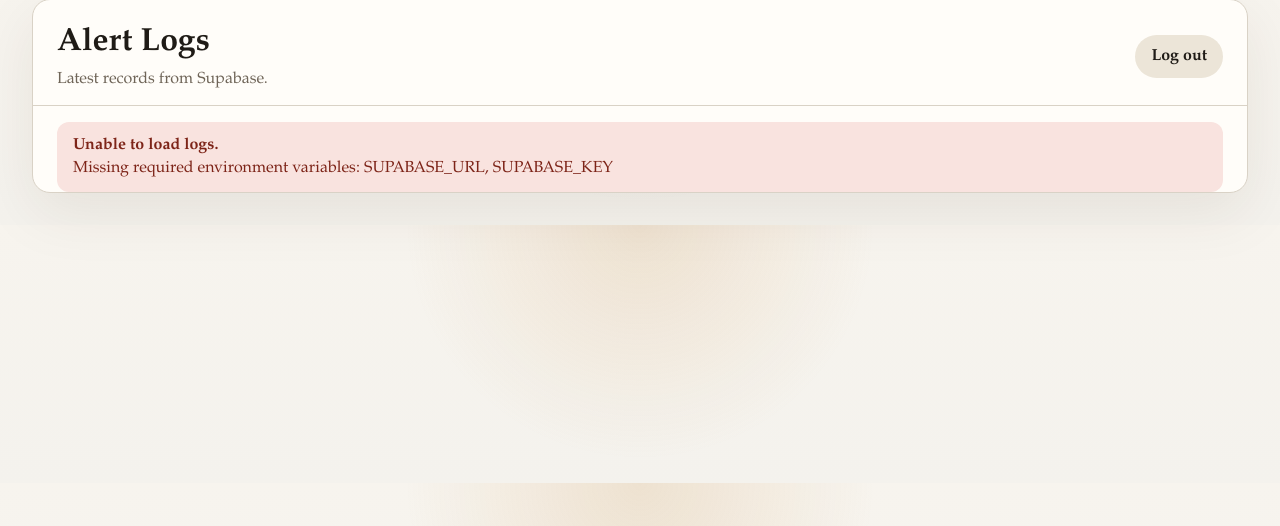
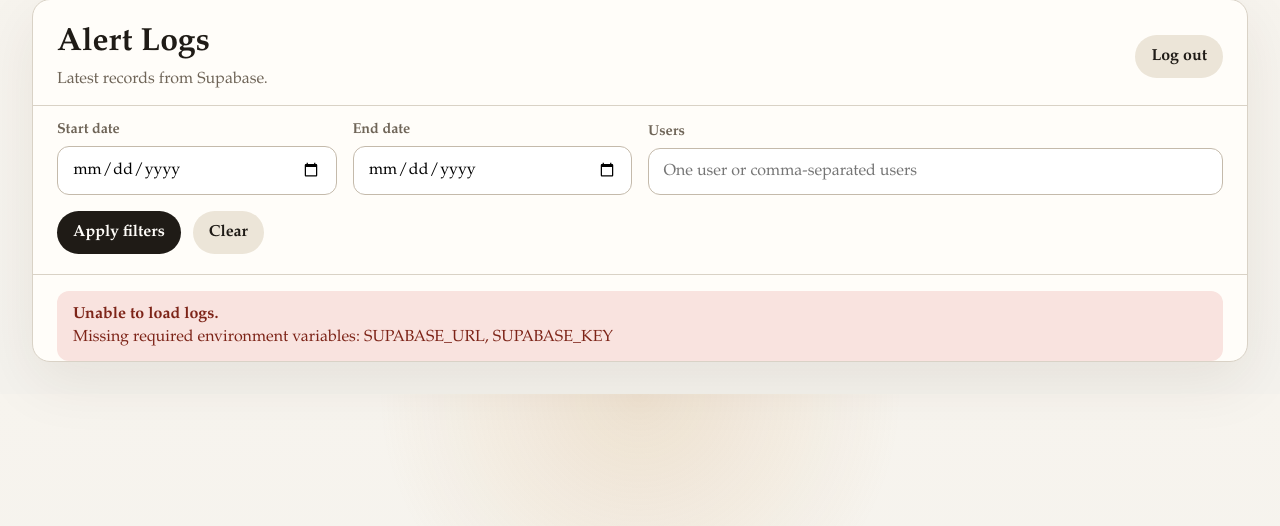
Before and after one commit to SamIAmHarris/pb_alert_logs, a FastAPI app: page / in a window 1280 px wide. Shown: the part 33-559 px from the top of the page. Run offline with FastAPI, Linux system fonts and the light colour scheme; the visitor is signed in with stand-in values (Sample User, id 1); parts of the project's set-up code (start-up, migrations or seed data) failed here and were passed over.

Commit message:
Add user and date filtering

```diff
--- a/app/routes.py
+++ b/app/routes.py
@@ -1,4 +1,4 @@
-from datetime import datetime
+from datetime import date, datetime, time, timedelta, timezone
 from hmac import compare_digest
 from typing import Any
 
@@ -36,6 +36,20 @@ def _format_timestamp(value: Any) -> str:
     return parsed.strftime("%Y-%m-%d %H:%M:%S %Z") or parsed.isoformat()
 
 
+def _parse_date(value: str | None) -> date | None:
+    if not value:
+        return None
+    return date.fromisoformat(value)
+
+
+def _parse_users(value: str | None) -> list[str]:
+    if not value:
+        return []
+
+    parts = value.replace("\n", ",").split(",")
+    return [part.strip() for part in parts if part.strip()]
+
+
 def _is_authenticated(request: Request) -> bool:
     return bool(request.session.get("authenticated"))
 
@@ -55,9 +69,31 @@ async def index(request: Request) -> HTMLResponse:
 
     logs: list[dict[str, str]] = []
     error_message: str | None = None
+    start_date = request.query_params.get("start_date", "").strip()
+    end_date = request.query_params.get("end_date", "").strip()
+    users = request.query_params.get("users", "").strip()
 
     try:
-        rows = fetch_recent_logs()
+        start_value = _parse_date(start_date) if start_date else None
+        end_value = _parse_date(end_date) if end_date else None
+        user_ids = _parse_users(users)
+
+        if start_value and end_value and start_value > end_value:
+            raise ValueError("Start date must be on or before end date.")
+
+        start_at = None
+        end_before = None
+        if start_value:
+            start_at = datetime.combine(start_value, time.min, tzinfo=timezone.utc).isoformat()
+        if end_value:
+            next_day = end_value + timedelta(days=1)
+            end_before = datetime.combine(next_day, time.min, tzinfo=timezone.utc).isoformat()
+
+        rows = fetch_recent_logs(
+            start_at=start_at,
+            end_before=end_before,
+            user_ids=user_ids,
+        )
         logs = [
             {
                 "created_at": _format_timestamp(row.get("created_at")),
@@ -70,6 +106,8 @@ async def index(request: Request) -> HTMLResponse:
             }
             for row in rows
         ]
+    except ValueError as exc:
+        error_message = str(exc)
     except Exception as exc:
         error_message = str(exc)
 
@@ -80,6 +118,11 @@ async def index(request: Request) -> HTMLResponse:
             "request": request,
             "logs": logs,
             "error_message": error_message,
+            "filters": {
+                "start_date": start_date,
+                "end_date": end_date,
+                "users": users,
+            },
         },
     )
 
--- a/app/static/styles.css
+++ b/app/static/styles.css
@@ -93,6 +93,10 @@ body {
   color: var(--text);
 }
 
+.secondary-link {
+  text-decoration: none;
+}
+
 .panel {
   max-width: 1400px;
   margin: 0 auto;
@@ -137,6 +141,58 @@ body {
 .alert span {
   display: block;
   margin-top: 0.25rem;
+}
+
+.filters {
+  padding: 1rem 1.5rem 1.25rem;
+  border-bottom: 1px solid var(--line);
+  display: grid;
+  grid-template-columns: repeat(4, minmax(0, 1fr));
+  gap: 1rem;
+  align-items: end;
+}
+
+.filter-field {
+  display: grid;
+  gap: 0.45rem;
+}
+
+.filter-field-wide {
+  grid-column: span 2;
+}
+
+.filter-field label {
+  font-size: 0.9rem;
+  font-weight: 600;
+  color: var(--muted);
+}
+
+.filter-field input {
+  width: 100%;
+  padding: 0.8rem 0.9rem;
+  border: 1px solid var(--line-strong);
+  border-radius: 12px;
+  font: inherit;
+  background: #fff;
+}
+
+.filter-actions {
+  display: flex;
+  gap: 0.75rem;
+  align-items: center;
+  justify-content: flex-start;
+}
+
+.filter-actions button {
+  width: fit-content;
+  padding: 0.75rem 1rem;
+  border: 0;
+  border-radius: 999px;
+  font: inherit;
+  font-weight: 600;
+  cursor: pointer;
+  background: #1f1b16;
+  color: #fffdf9;
 }
 
 .table-wrap {
@@ -200,6 +256,14 @@ tbody tr:nth-child(even) {
     flex-direction: column;
   }
 
+  .filters {
+    grid-template-columns: 1fr;
+  }
+
+  .filter-field-wide {
+    grid-column: span 1;
+  }
+
   th,
   td {
     padding: 0.75rem;
--- a/app/supabase_client.py
+++ b/app/supabase_client.py
@@ -12,17 +12,33 @@ def get_supabase_client() -> Client:
     return create_client(settings.supabase_url, settings.supabase_key)
 
 
-def fetch_recent_logs(limit: int | None = None) -> list[dict[str, Any]]:
+def fetch_recent_logs(
+    limit: int | None = None,
+    start_at: str | None = None,
+    end_before: str | None = None,
+    user_ids: list[str] | None = None,
+) -> list[dict[str, Any]]:
     settings = get_settings()
     client = get_supabase_client()
     query_limit = limit or settings.default_log_limit
 
-    response = (
+    query = (
         client.table(settings.supabase_logs_table)
         .select("id, created_at, user_id, type, permission, entitlement, environment, error")
         .order("created_at", desc=True)
         .limit(query_limit)
-        .execute()
     )
 
+    if start_at:
+        query = query.gte("created_at", start_at)
+    if end_before:
+        query = query.lt("created_at", end_before)
+    if user_ids:
+        if len(user_ids) == 1:
+            query = query.eq("user_id", user_ids[0])
+        else:
+            query = query.in_("user_id", user_ids)
+
+    response = query.execute()
+
     return response.data or []
--- a/app/templates/index.html
+++ b/app/templates/index.html
@@ -13,6 +13,31 @@
         <button type="submit" class="secondary-button">Log out</button>
       </form>
     </header>
+
+    <form method="get" action="/" class="filters">
+      <div class="filter-field">
+        <label for="start_date">Start date</label>
+        <input id="start_date" name="start_date" type="date" value="{{ filters.start_date }}" />
+      </div>
+      <div class="filter-field">
+        <label for="end_date">End date</label>
+        <input id="end_date" name="end_date" type="date" value="{{ filters.end_date }}" />
+      </div>
+      <div class="filter-field filter-field-wide">
+        <label for="users">Users</label>
+        <input
+          id="users"
+          name="users"
+          type="text"
+          value="{{ filters.users }}"
+          placeholder="One user or comma-separated users"
+        />
+      </div>
+      <div class="filter-actions">
+        <button type="submit">Apply filters</button>
+        <a href="/" class="secondary-button secondary-link">Clear</a>
+      </div>
+    </form>
 
     {% if error_message %}
       <div class="alert alert-error">
@@ -51,7 +76,7 @@
         </table>
       </div>
     {% elif not error_message %}
-      <div class="empty-state">No logs found.</div>
+      <div class="empty-state">No logs found for the current filters.</div>
     {% endif %}
   </section>
 {% endblock %}
```
